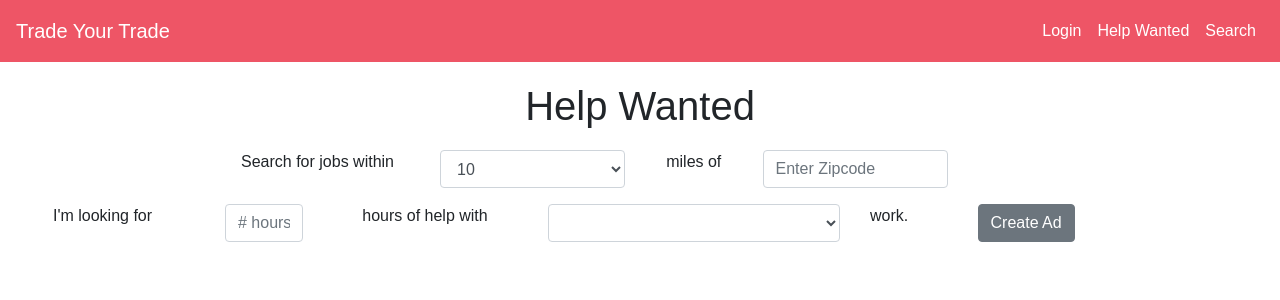
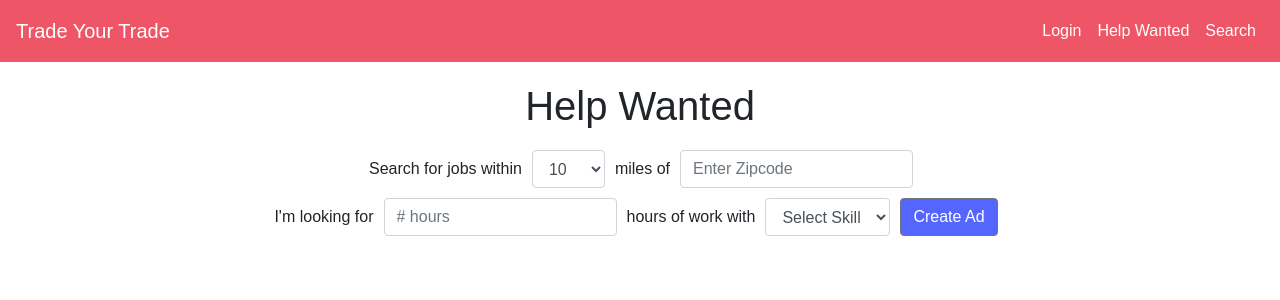
Before and after one commit to Anbroyar/Trade-your-trade, a React (Create React App) app in the folder client/: page /helpwanted in a window 1280 px wide. Shown: the top 300 px of the page. Built offline with nearby package versions, Linux system fonts and the light colour scheme.

Commit message:
beautified HelpWanted component

```diff
--- a/client/src/components/HelpWanted/HelpWanted.css
+++ b/client/src/components/HelpWanted/HelpWanted.css
@@ -6,14 +6,16 @@
 	margin: 20px;
 }
 
-/*.radius-input {
-	max-width: 100px;
-}*/
-
-.column-one-text {
-	text-align: center;
+.label-text {
+	margin: 0px 10px 0px 10px;
 }
 
-.column-two-text {
-	text-align: center;
+.form-search-skills, .form-search-radius {
+	margin: 10px 0px 10px 0px;
+	justify-content: center;
 }
+
+.create-ad {
+	margin: 0px 10px 0px 10px;
+	background: #56f;
+}
--- a/client/src/components/HelpWanted/HelpWanted.js
+++ b/client/src/components/HelpWanted/HelpWanted.js
@@ -7,38 +7,32 @@ class HelpWanted extends Component {
     return (
       <div className="help-wanted">
         <h1 className="header-text text-center">Help Wanted</h1>
-        <FormGroup row>
-        	<Col sm={2}></Col>
-	        <Col sm={2} className="column-one-text">Search for jobs within </Col>
-	        <Col sm={2}>
-	        	<Input type="select" name="select" id="exampleSelect">
+        <Form inline className="form-search-radius">
+        	<FormGroup className="mb-2 mr-sm-2 mb-sm-0">
+		        <Label for="radiusSelect" className="label-text">Search for jobs within</Label>
+		        	<Input type="select" name="select" id="radiusSelect">
 		            <option>10</option>
 		            <option>25</option>
 		            <option>50</option>
 		            <option>100</option>
 		          </Input>
-	        </Col>
-	        <Col sm={1} className="column-two-text"> miles of </Col>
-	        <Col sm={2}>
-	        	<Input name="zip" className="zip-input" placeholder="Enter Zipcode"/>
-	        </Col>
+		        <Label for="zipSelect" className="label-text">miles of</Label>
+		        <Input name="zip" id="zipSelect" className="zip-input" placeholder="Enter Zipcode"/>
 	        </FormGroup>
-	      <FormGroup row>
-	        <Col sm={2} className="column-one-text">I'm looking for </Col>
-	        <Col sm={1}>
-	        	<Input name="hours" className="hours-input" placeholder="# hours"/>
-	        </Col>
-	        <Col sm={2} className="column-two-text"> hours of help with </Col>
-	        <Col sm={3}>
-	        	<Input type="select" name="skill" className="skill-input" placeholder="Enter Zipcode">
-	        		<option></option>
+	      </Form>
+	      <Form inline className="form-search-skills">
+	        <FormGroup className="mb-2 mr-sm-2 mb-sm-0">
+	        	<Label for="hoursSelect" className="label-text">I'm looking for</Label>
+	        	<Input name="hours" id="hoursSelect" className="hours-input" placeholder="# hours"/>
+	        	<Label for="skillSelect" className="label-text">hours of work with</Label>
+	        	<Input type="select" name="skill" id="skillSelect" className="skill-input">
+	        		<option value="" selected disabled hidden>Select Skill</option>
+	        		<option>Carpentry</option>
+	        		<option>Electrical</option>
 	        	</Input>
-	        </Col>
-	        <Col sm={1}> work. </Col>
-	        <Col sm={2}>
-	        	<Button>Create Ad</Button>
-	        </Col>
+	        	<Button className="create-ad">Create Ad</Button>
 	        </FormGroup>
+	      </Form>
       </div>
     );
   }
```
Lines whose indentation alone changed are shown as unchanged.
